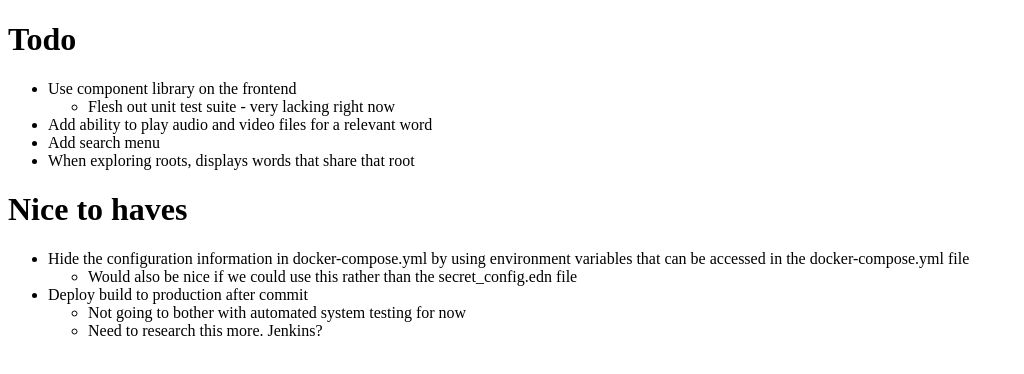
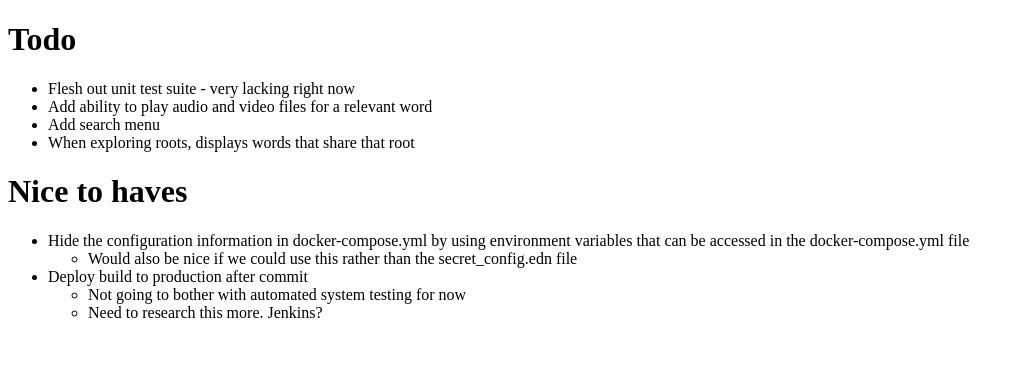
Before and after one commit to chooie/wordroot, a plain HTML site: page notes.html in a window 1280 px wide. Shown: the whole page, without its empty margins (0-1024 px from the left). Drawn offline with Linux system fonts and the light colour scheme.

Commit message:
Test frontend rendering

```diff
--- a/notes.html
+++ b/notes.html
@@ -14,11 +14,7 @@
 <h1 id="todo">Todo</h1>
 
 <ul>
-<li>Use component library on the frontend
-
-<ul>
 <li>Flesh out unit test suite - very lacking right now</li>
-</ul></li>
 <li>Add ability to play audio and video files for a relevant word</li>
 <li>Add search menu</li>
 <li>When exploring roots, displays words that share that root</li>
```
Also changed, not shown: 3 other files.
